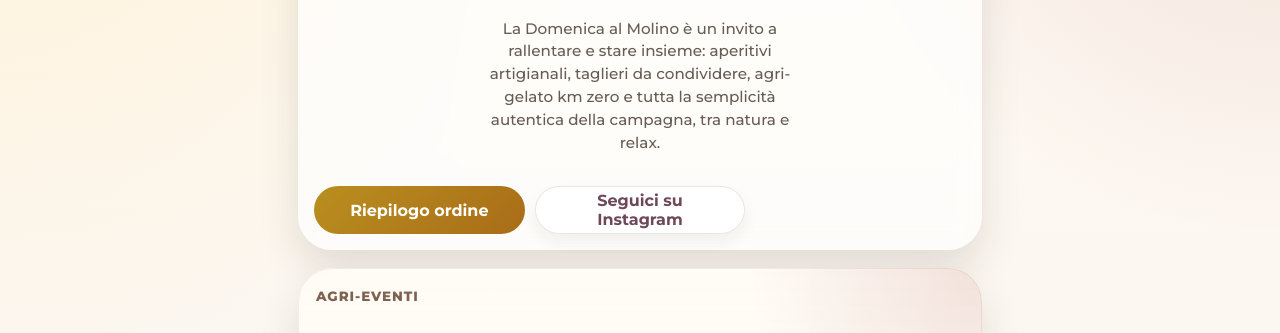
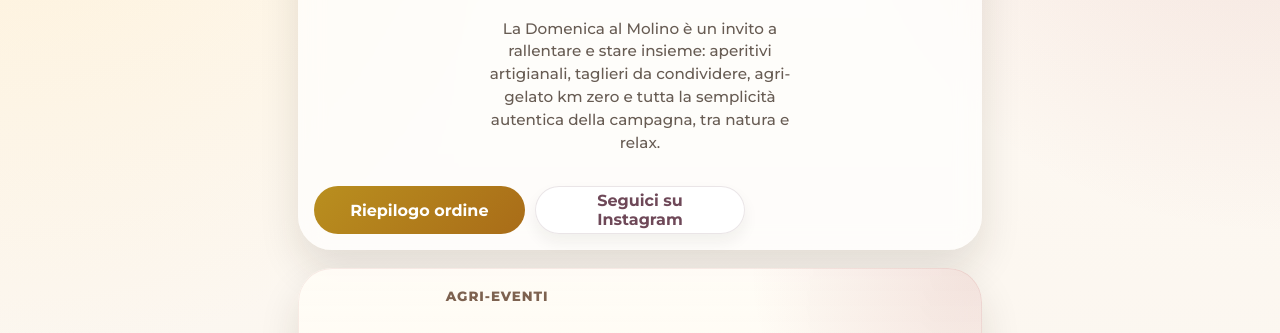
Before and after one commit to molinosantamarta/aperitivo-menu, a website built with Vite: page index.html in a window 1280 px wide. Shown: the part 241-574 px from the top of the page. Built offline with nearby package versions, Linux system fonts and the light colour scheme; a web font is replaced by a local one.

Commit message:
Center Agri-Eventi eyebrow in promo section

```diff
--- a/styles.css
+++ b/styles.css
@@ -435,6 +435,11 @@ a {
 .promo-agri__content {
   display: grid;
   gap: 14px;
+}
+
+.promo-agri__content .eyebrow {
+  justify-self: center;
+  text-align: center;
 }
 
 .promo-agri__chips {
```
